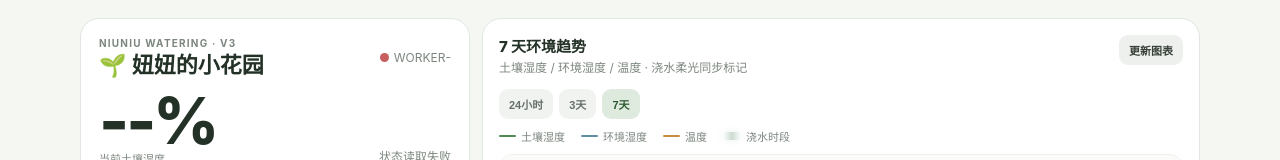
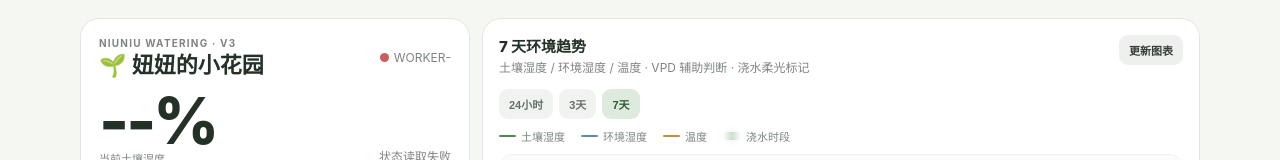
Before and after one commit to liulangdeyukeaiduo-source/niuniu-watering, a website: page public/index.html in a window 1280 px wide. Shown: the top 160 px of the page. Drawn offline with Linux system fonts and the light colour scheme; no server answers.

Commit message:
Label VPD-assisted trend

```diff
--- a/public/index.html
+++ b/public/index.html
@@ -56,7 +56,7 @@
       <div class="section-head trend-head">
         <div>
           <div class="section-title">7 天环境趋势</div>
-          <div class="section-sub">土壤湿度 / 环境湿度 / 温度 · 浇水柔光同步标记</div>
+          <div class="section-sub">土壤湿度 / 环境湿度 / 温度 · VPD 辅助判断 · 浇水柔光标记</div>
         </div>
         <button id="trendRefreshBtn" class="ghost">更新图表</button>
       </div>
```
